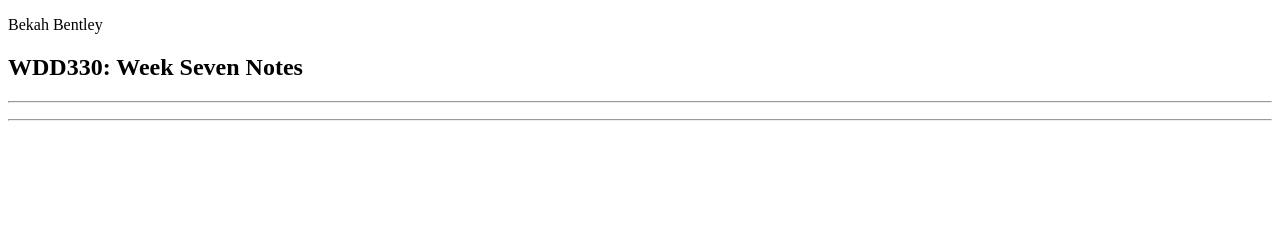
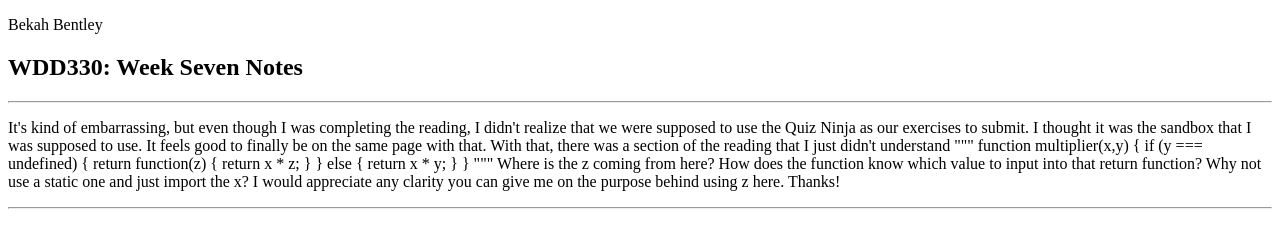
Before and after one commit to Bentleyr98/Portfolio, a plain HTML site: page week7/index.html in a window 1280 px wide. Drawn offline with Linux system fonts and the light colour scheme.

Commit message:
week 7 question

```diff
--- a/week7/index.html
+++ b/week7/index.html
@@ -13,12 +13,27 @@
     <h2>WDD330: Week Seven Notes</h2>
     <hr>
     <p>
+        It's kind of embarrassing, but even though I was completing the reading, I didn't realize that we were supposed
+        to use the Quiz Ninja as our exercises to submit. I thought it was the sandbox that I was supposed to use.
+        It feels good to finally be on the same page with that.
+        With that, there was a section of the reading that I just didn't understand
+
+        """
+            function multiplier(x,y) {
+            if (y === undefined) {
+            return function(z) {
+            return x * z;
+            }
+            } else {
+            return x * y;
+            }
+            }
+        """
+        Where is the z coming from here? How does the function know which value to input into that return function?
+        Why not use a static one and just import the x?
+        I would appreciate any clarity you can give me on the purpose behind using z here. Thanks!
 
     </p>
-
-    <ul>
-
-    </ul>
 
     <hr>
     <!-- <footer>
```
